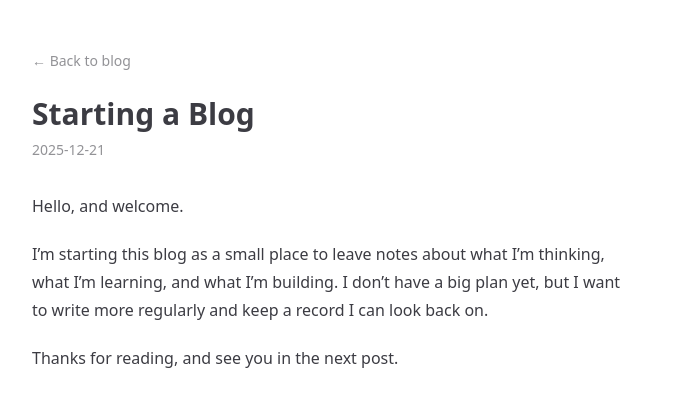
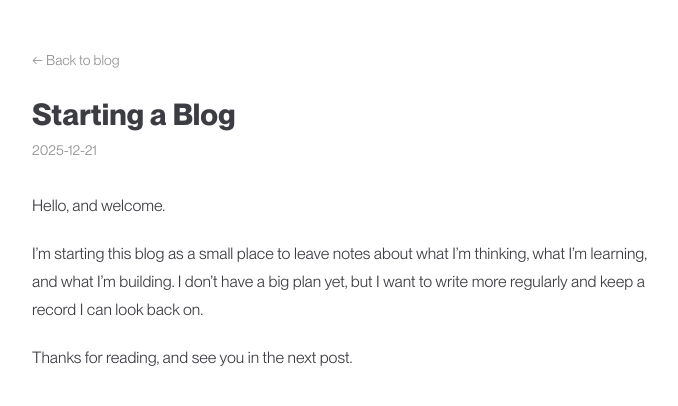
Before and after one commit to kevin-on/kevinon.me, a Next.js app: page /blog/hello in a window 1280 px wide. Shown: the top 406 px of the page, without its empty margins (288-966 px from the left). Built offline with nearby package versions, Linux system fonts and the light colour scheme.

Commit message:
Refactor layout structure to enhance HTML semantics
- Updated the `layout.tsx` file to apply the `neueMontreal` font class directly to the `<html>` tag for improved styling consistency.
- Retained the `firaCode` font class in the `<body>` tag while maintaining existing antialiasing styles.

```diff
--- a/app/layout.tsx
+++ b/app/layout.tsx
@@ -58,8 +58,8 @@ export default function RootLayout({
   children: React.ReactNode
 }>) {
   return (
-    <html lang="en">
-      <body className={`${neueMontreal.variable} ${firaCode.variable} antialiased`}>
+    <html lang="en" className={neueMontreal.variable}>
+      <body className={`${firaCode.variable} antialiased`}>
         {children}
       </body>
     </html>
```
